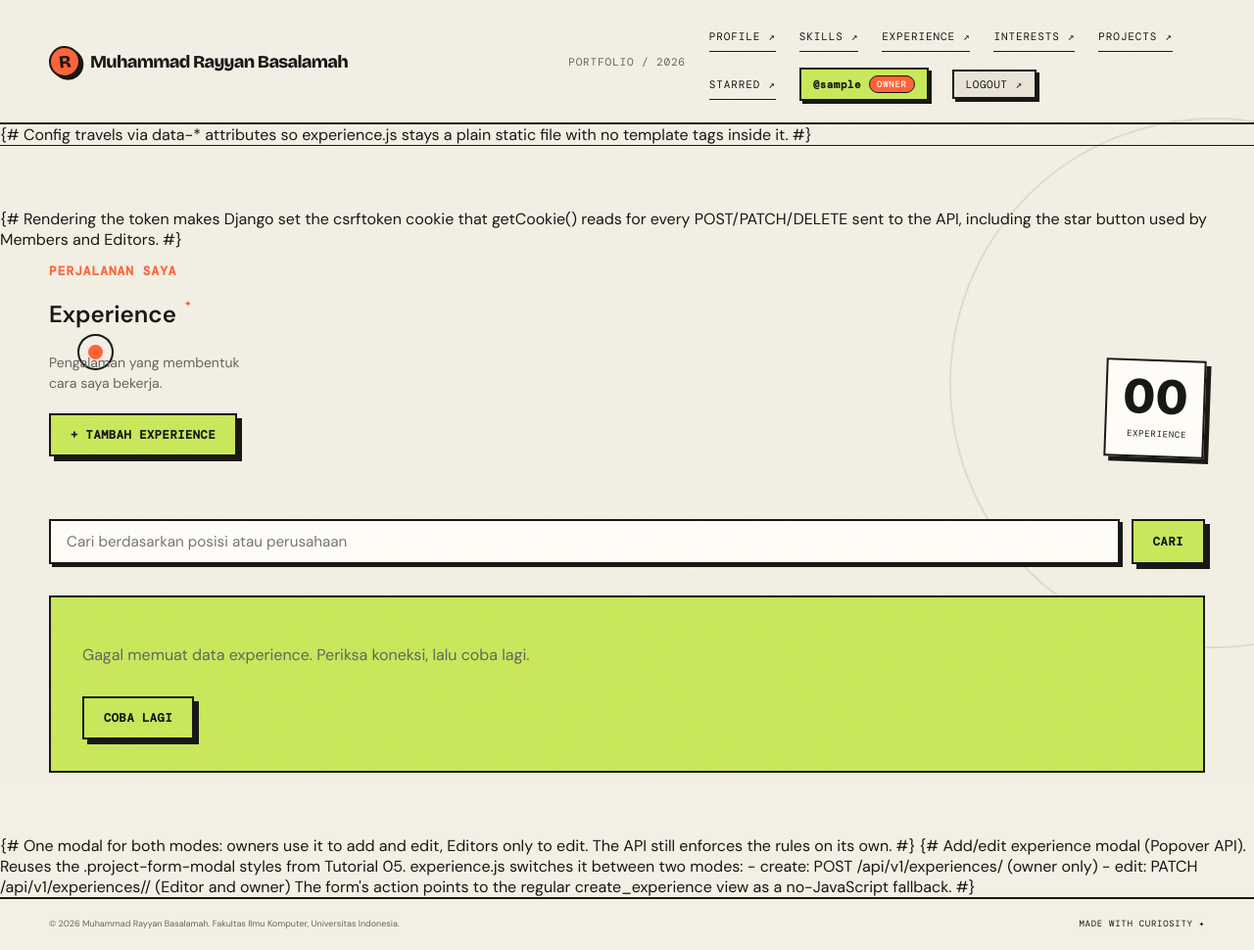
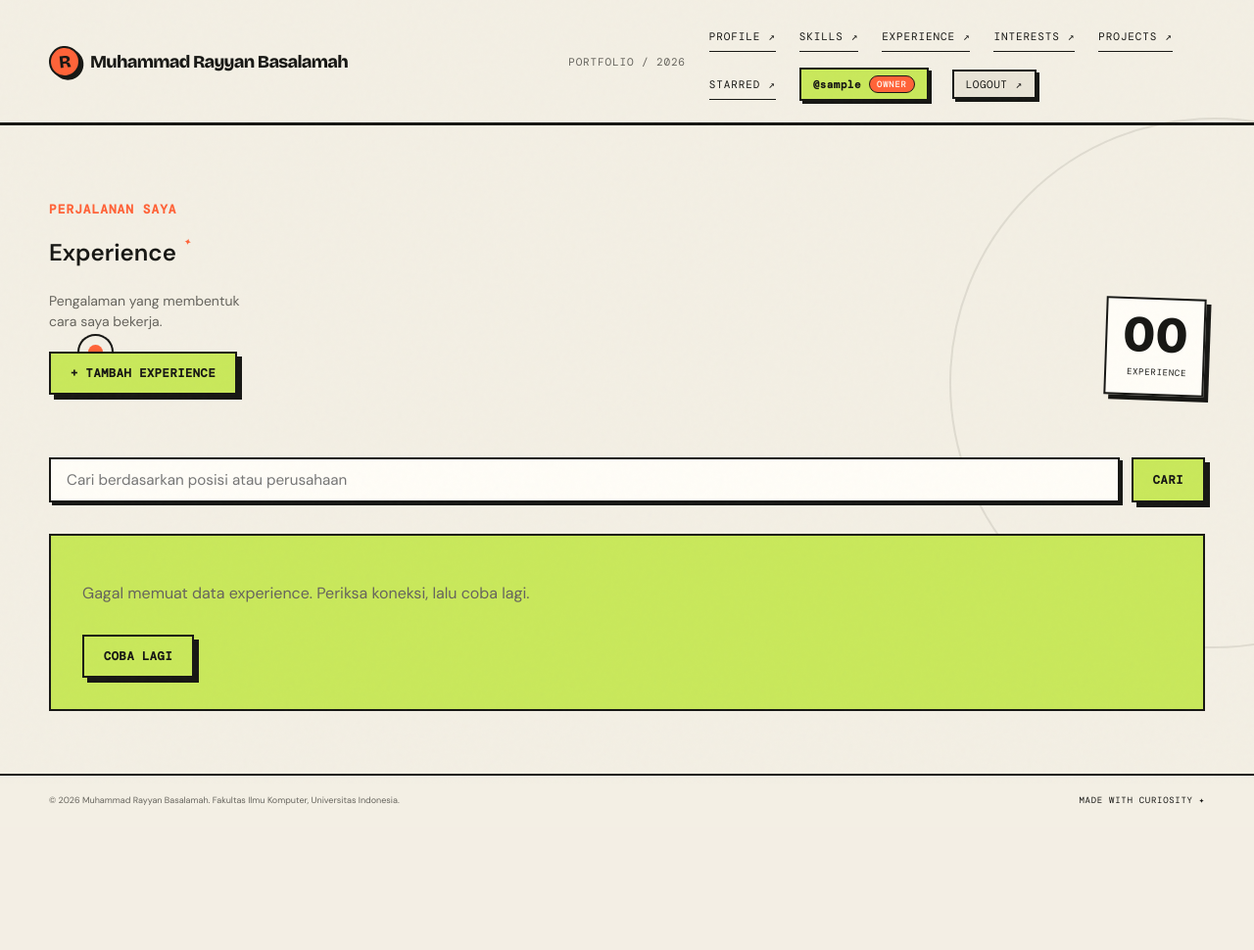
Before and after one commit to muhrayyan43/myportofolio, a Django app: page /experience/ in a window 1280 px wide. Shown: the whole page at 98% size. After the commit the page ends 822 px from the top, so only its background shows below. Run offline with Django 5.2, Linux system fonts and the light colour scheme; a user stored in the database is signed in; tables that the repository leaves empty hold one stand-in row (values such as "Sample post"); some libraries are stand-ins or nearby versions.

Commit message:
fix: keep multi-line template comments out of the experience page

```diff
--- a/templates/components/experience_form_modal.html
+++ b/templates/components/experience_form_modal.html
@@ -1,9 +1,11 @@
-{# Add/edit experience modal (Popover API). Reuses the .project-form-modal
-   styles from Tutorial 05. experience.js switches it between two modes:
-   - create: POST /api/v1/experiences/ (owner only)
-   - edit:   PATCH /api/v1/experiences/<id>/ (Editor and owner)
-   The form's action points to the regular create_experience view as a
-   no-JavaScript fallback. #}
+{% comment %}
+Add/edit experience modal (Popover API). Reuses the .project-form-modal
+styles from Tutorial 05. experience.js switches it between two modes:
+- create: POST /api/v1/experiences/ (owner only)
+- edit:   PATCH /api/v1/experiences/<id>/ (Editor and owner)
+The form's action points to the regular create_experience view as a
+no-JavaScript fallback.
+{% endcomment %}
 
 <div id="experience-form-modal"
      class="project-form-modal"
--- a/templates/experience.html
+++ b/templates/experience.html
@@ -7,8 +7,10 @@
 
 {% block content %}
 <main>
-    {# Config travels via data-* attributes so experience.js stays a
-       plain static file with no template tags inside it. #}
+    {% comment %}
+    Config travels via data-* attributes so experience.js stays a
+    plain static file with no template tags inside it.
+    {% endcomment %}
     <section class="project-section"
              id="experience-app"
              aria-busy="true"
@@ -20,9 +22,11 @@
              data-can-edit="{{ can_edit|yesno:'true,false' }}"
              data-can-delete="{{ can_create_or_delete|yesno:'true,false' }}">
 
-        {# Rendering the token makes Django set the csrftoken cookie that
-           getCookie() reads for every POST/PATCH/DELETE sent to the API,
-           including the star button used by Members and Editors. #}
+        {% comment %}
+        Rendering the token makes Django set the csrftoken cookie that
+        getCookie() reads for every POST/PATCH/DELETE sent to the API,
+        including the star button used by Members and Editors.
+        {% endcomment %}
         {% csrf_token %}
 
         <div class="container">
@@ -101,8 +105,10 @@
     </section>
 </main>
 
-{# One modal for both modes: owners use it to add and edit, Editors
-   only to edit. The API still enforces the rules on its own. #}
+{% comment %}
+One modal for both modes: owners use it to add and edit, Editors
+only to edit. The API still enforces the rules on its own.
+{% endcomment %}
 {% if can_edit %}
     {% include "components/experience_form_modal.html" %}
 {% endif %}
```
Also changed, not shown: main/tests.py (+12 -0 lines).
